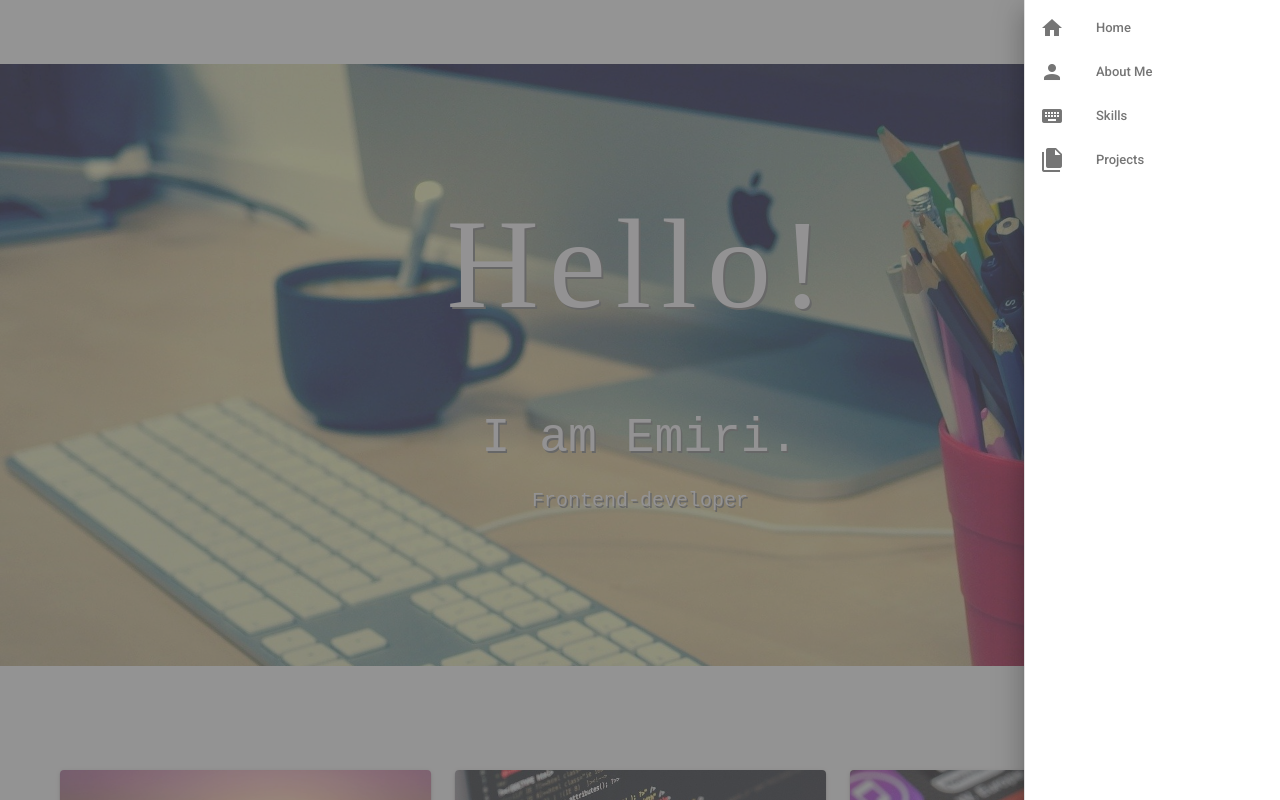
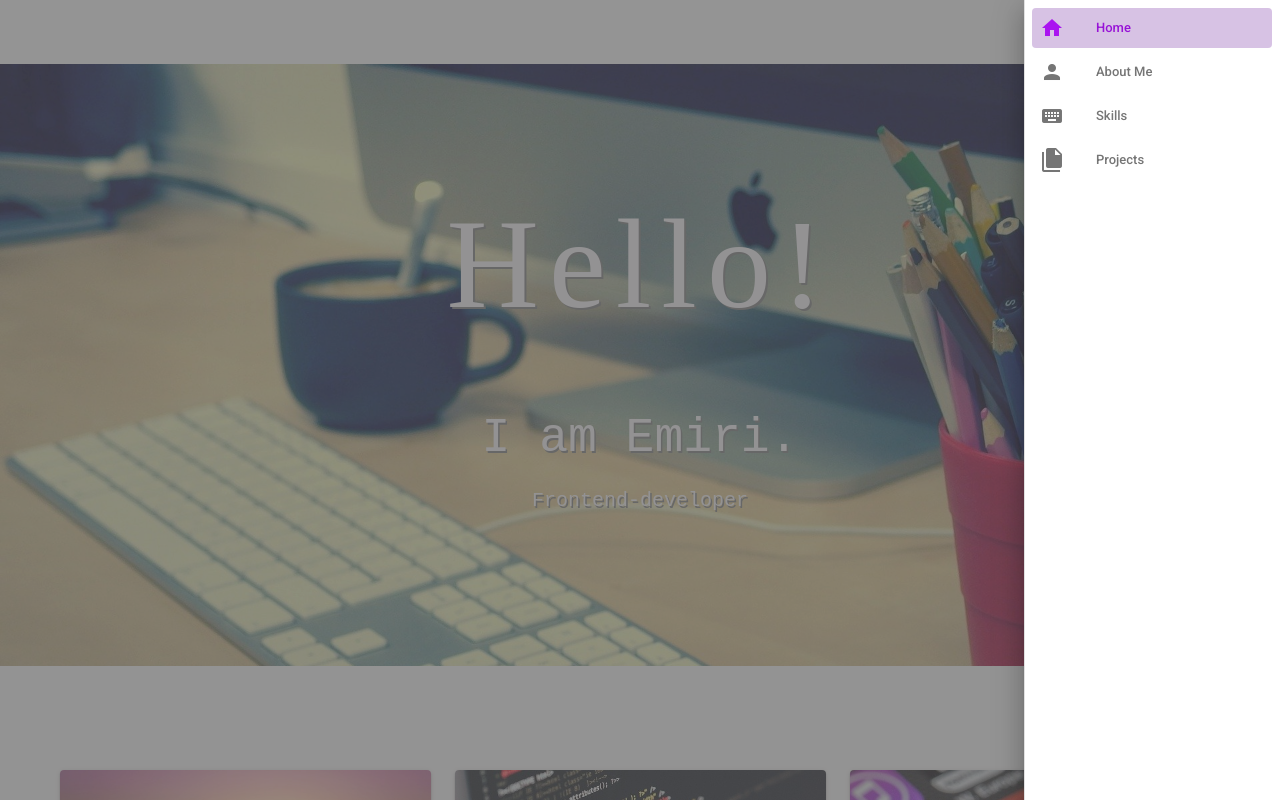
Before and after one commit to Emiri-i/myPortFolio, a Vue app: page / in a window 1280 px wide. Both pictures are taken after a click on the button 1252 px from the left and 32 px from the top of the page. Shown: the top 800 px of the page. Built offline with nearby package versions, Linux system fonts and the light colour scheme.

Commit message:
created link in Headaer

```diff
--- a/src/views/Header.vue
+++ b/src/views/Header.vue
@@ -10,7 +10,12 @@
 
     <v-navigation-drawer v-model="drawer" absolute temporary right>
       <v-list nav dense>
-        <v-list-item-group v-model="navBarGroup" active-class="header-active">
+        <v-list-item-group
+          v-model="navBarGroup"
+          active-class="header-active"
+          mandatory
+          @change="goToLink()"
+        >
           <v-list-item v-for="item in navItems" :key="item.id">
             <v-list-item-icon class="nav-item">
               <v-icon>{{ item.icon }}</v-icon>
@@ -34,13 +39,13 @@ import { Component, Vue, Watch } from "vue-property-decorator";
 export default class Header extends Vue {
   // Header.vue
   drawer: boolean = false;
-  navBarGroup: number = -1;
+  navBarGroup: number = 0;
   linkedinURL: string = "https://www.linkedin.com/in/emiri-ishikawa-5579341b0/";
   navItems: any[] = [
-    { id: 1, title: "Home", icon: "mdi-home" },
-    { id: 2, title: "About Me", icon: "mdi-account" },
-    { id: 3, title: "Skills", icon: "mdi-keyboard" },
-    { id: 4, title: "Projects", icon: "mdi-file-multiple" },
+    { id: 1, title: "Home", icon: "mdi-home", link: "/" },
+    { id: 2, title: "About Me", icon: "mdi-account", link: "/aboutMe" },
+    { id: 3, title: "Skills", icon: "mdi-keyboard", link: "/skills" },
+    { id: 4, title: "Projects", icon: "mdi-file-multiple", link: "/projects" },
   ];
 
   @Watch("navBarGroup")
@@ -51,6 +56,10 @@ export default class Header extends Vue {
   goToLinkedIn() {
     const win = window.open(this.linkedinURL);
     win?.focus();
+  }
+
+  goToLink() {
+    this.$router.push(this.navItems[this.navBarGroup].link);
   }
 }
 </script>
```
